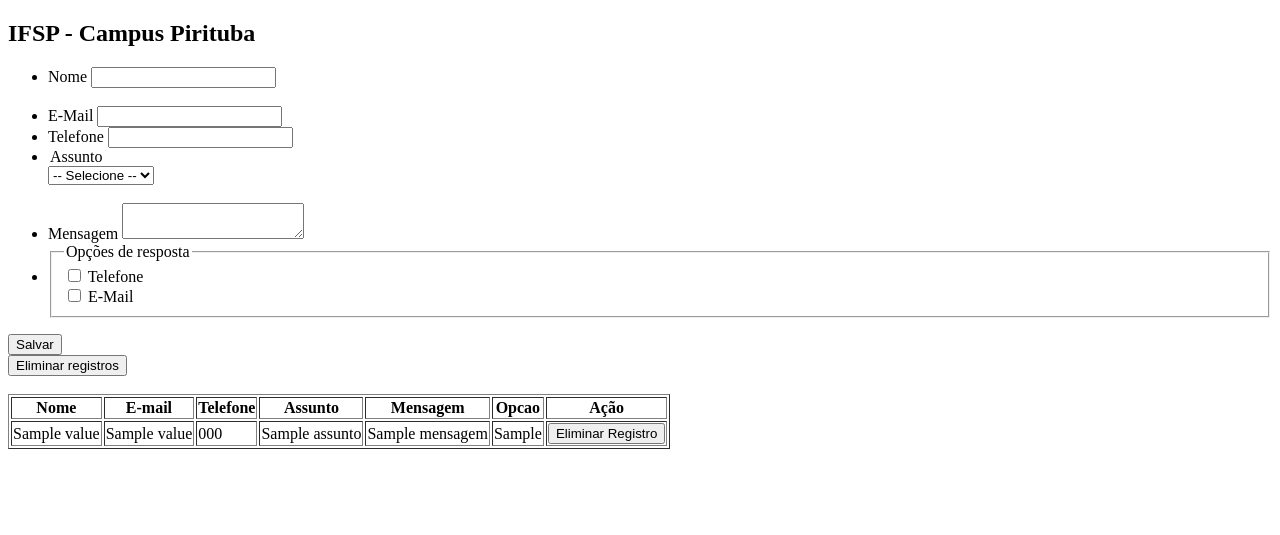
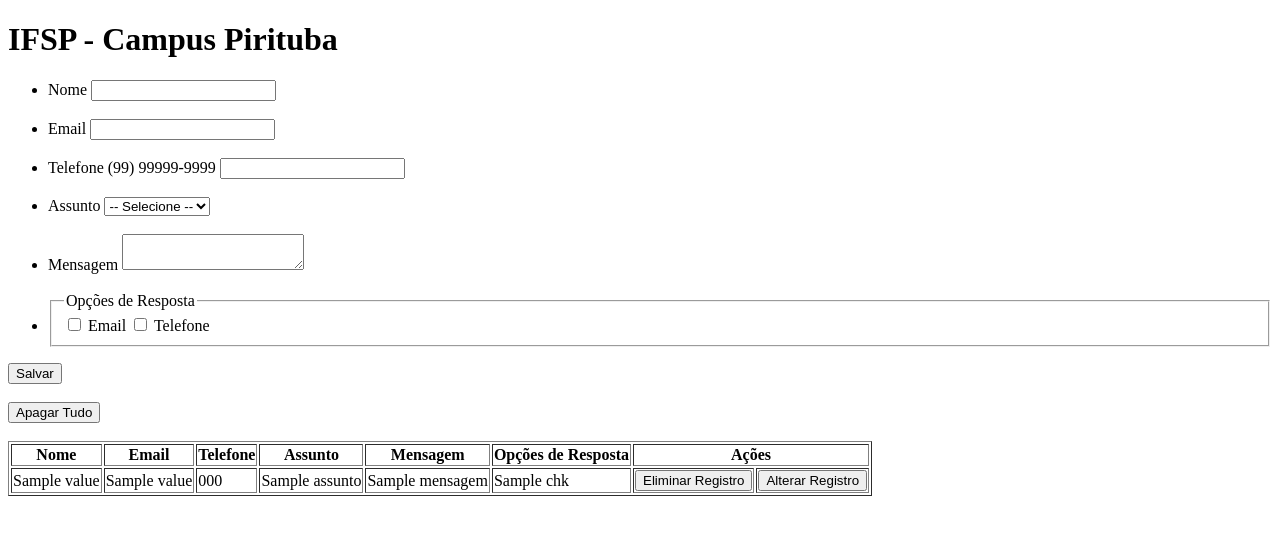
Before and after one commit to Sanarielsen/dwba4-semana-15-PT3013278, a Flask app: template templates/contatos.html in a window 1280 px wide. Shown: the top 535 px of the page. Run offline with Flask 2, Linux system fonts and the light colour scheme; the template is opened without the code that fills it: most values are stand-ins (such as "Sample title", 1, 10 or a date in 2020).

Commit message:
ASDASDASD

```diff
--- a/main.py
+++ b/main.py
@@ -1,11 +1,12 @@
+from flask import Flask
+from flask import redirect
 import logging
 import traceback
-from flask import redirect
+
+app = Flask(__name__)
 
 import flask
 from replit import db
-
-app = flask.Flask(__name__)
 
 @app.errorhandler(500)
 def internal_server_error(e: str):
@@ -17,7 +18,11 @@ def cadastroContatos():
     contatos = db.get('contatos', {});
     print(contatos);
     if flask.request.method == "POST":
-      contatos[flask.request.form['email']] = {'nome': flask.request.form['nome'], 'telefone': flask.request.form['telefone'],'assunto': flask.request.form['assunto'], 'mensagem': flask.request.form['mensagem'],'re': flask.request.form['re']}
+      contatos[flask.request.form['email']] = {'nome': flask.request.form['nome'],
+                                               'telefone': flask.request.form['telefone'],
+                                               'assunto': flask.request.form['assunto'],
+                                               'mensagem': flask.request.form['mensagem'],
+                                               'chk': flask.request.form['chk']}
     db['contatos'] = contatos
     return flask.render_template('contatos.html', contatos=contatos)
   except Exception as e:
@@ -33,15 +38,33 @@ def limparBanco():
     logging.exception(e)
     return flask.render_template('contatos.html')
 
-@app.route('/deletarContato/<email>', methods=['POST'])
-def deletarContato(email):
-    try:
-      contatos = db.get('contatos', {});
-      del contatos[email];
-      db['contatos'] = contatos;
-      return redirect('/');
-    except Exception as e:
-      logging.exception(e);
-      return flask.render_template('contatos.html');
+@app.route('/delete/<email>', methods=['POST'])
+def delete(email):
+  try:
+    contatos = db.get('contatos',{});
+    del contatos[email];
+    db['contatos'] = contatos;
+    return redirect('/')
+  except Exception as e:
+    logging.exception(e)
+    return flask.render_template('contatos.html')
 
-app.run('0.0.0.0')
+@app.route('/update/<email>', methods=['POST'])
+def update(email):
+  try:
+    if flask.request.method == "POST":
+      contatos = db.get('contatos',{});
+      contato = {};
+      contato = {'email': email,
+                 'nome': contatos[email]['nome'],
+                 'telefone': contatos[email]['telefone'],
+                 'assunto': contatos[email]['assunto'],
+                 'mensagem': contatos[email]['mensagem'],
+                 'chk': contatos[email]['chk']};
+      print(contato);
+      return flask.render_template('contato.html', contato=contato)
+  except Exception as e:
+    logging.exception(e)
+    return flask.render_template('contatos.html')
+
+app.run(host='0.0.0.0', port=81)
--- a/templates/contatos.html
+++ b/templates/contatos.html
@@ -1,63 +1,70 @@
 <!DOCTYPE html>
-<html lang="en">
+<html lang="pt-br">
 <head>
     <meta charset="UTF-8">
     <meta http-equiv="X-UA-Compatible" content="IE=edge">
     <meta name="viewport" content="width=device-width, initial-scale=1.0">
-    <title>IFSP - Campus Pirituba</title>
+    <title>Document</title>
 </head>
 <body>
-  <section>
-      <div>
     <h1>IFSP - Campus Pirituba</h1>
-        <form action="/" method="POST">
-          <div>
+    <form action="/" method="post">
         <ul>
           <li>
-                    <label for="contato-nome">Nome</label>
-                    <input type="text" name="nome" id="contato-nome" required/>
+            <label>Nome</label>
+            <input type="text" name="nome" id="nome-contato" required>
           </li>
           <br>
           <li>
-                    <label for="contato-email">E-Mail</label>
-                    <input type="email" name="email" id="contato-email" required/>
+            <label>Email</label>
+            <input type="email" name="email" id="email-contato" required>
           </li>
+          <br>
           <li>
-                    <label for="contato-telefone">Telefone</label>
-                    <input type="text" name="telefone" id="contato-telefone" required/>
+            <label>Telefone (99) 99999-9999</label>
+            <input type="tel" name="telefone" id="telefone-contato" required>
           </li>
+          <br>
           <li>
-                 <legend>Assunto</legend>
-                    <select name="assunto">
-                      <option value="default">-- Selecione --</option>
+            <label>Assunto</label>
+            <select name="assunto" id="assunto-contato" required>
+              <option value=""> -- Selecione --</option>
               <option value="Reclamação">Reclamação</option>
               <option value="Sugestão">Sugestão</option>
             </select>
-                    <br><br>
           </li>
+          <br>
           <li>
-                    <label for="contato-telefone">Mensagem</label>
-                    <textarea type="text" name="mensagem" id="contato-mensagem" required></textarea>
+            <label>Mensagem</label>
+            <textarea type="text" name="mensagem" id="mensagem-contato" required></textarea>
           </li>
+          <br>
           <li>
             <fieldset>
-                    <legend>Opções de resposta</legend>
-
-                    <input type="checkbox" name="re" id="tel" value="Telefone"> Telefone<br>
-                    <input type="checkbox" name="re" id="email" value="E-Mail"> E-Mail<br>
+              <legend>Opções de Resposta</legend>
+              <input type="checkbox" name="chk" id="emailchk-contato" value="Email">
+              <label>Email</label>
+              <input type="checkbox" name="chk" id="telefonechk-contato" value="Telefone">
+              <label>Telefone</label>
             </fieldset>
           </li>
         </ul>
-            <input type="submit" value="Salvar" name="save" />
-          </div>
-        </form>
-        <form action="/limparBanco" method='POST'>
-              <input type='submit' value='Eliminar registros' name='delete' />
+        <input type="submit" value="Salvar" name="salvar">
     </form>
     <br>
-        <table border='1'>
+    <form action="/limparBanco" method="post">
+        <input type="submit" value="Apagar Tudo" name="deletaTudo">
+    </form>
+    <br>
+    <table border="1">
         <tr>
-              <th>Nome</th><th>E-mail</th><th>Telefone</th><th>Assunto</th><th>Mensagem</th><th>Opcao</th><th>Ação</th>
+            <th>Nome</th>
+            <th>Email</th>
+            <th>Telefone</th>
+            <th>Assunto</th>
+            <th>Mensagem</th>
+            <th>Opções de Resposta</th>
+            <th colspan="2">Ações</th>
         </tr>
         {% for value in contatos %}
           <tr>
@@ -66,17 +73,19 @@
             <td>{{contatos[value]['telefone'] }}</td>
             <td>{{contatos[value]['assunto'] }}</td>
             <td>{{contatos[value]['mensagem'] }}</td>
-              <td>{{contatos[value]['re'] }}</td>
+            <td>{{contatos[value]['chk'] }}</td>
             <td>
-                <form method="POST" action="/deletarContato/{{value}}">
-                  <input type="submit" value="Eliminar Registro" name="deleteOne"/>
+              <form method="POST" action="/delete/{{value}}">
+                <input type='submit' value='Eliminar Registro' name="deletaUm">
+              </form>
+            </td>
+            <td>
+              <form method="POST" action="/update/{{value}}">
+                <input type='submit' value='Alterar Registro' name="alteraUm">
               </form>
             </td>
           </tr>
         {% endfor %}
     </table>
-
-      </div>
-    </section>
 </body>
 </html>
```
Also changed, not shown: templates/contato.html (added, +67 -0 lines). Lines whose indentation alone changed are shown as unchanged.
